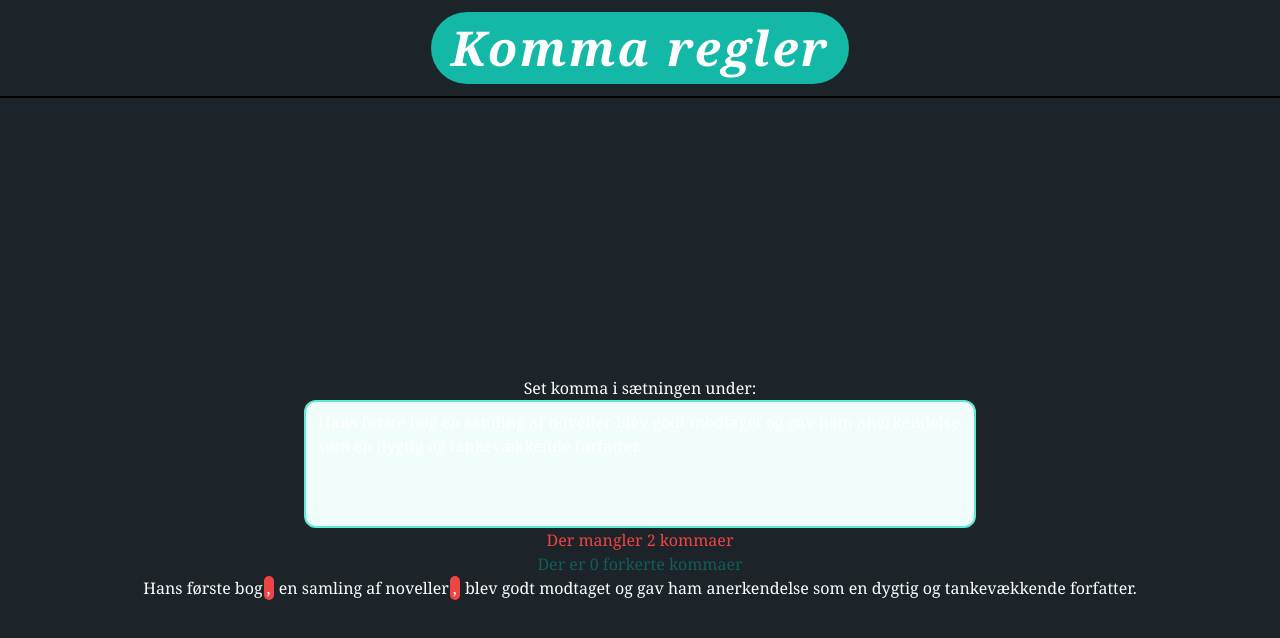
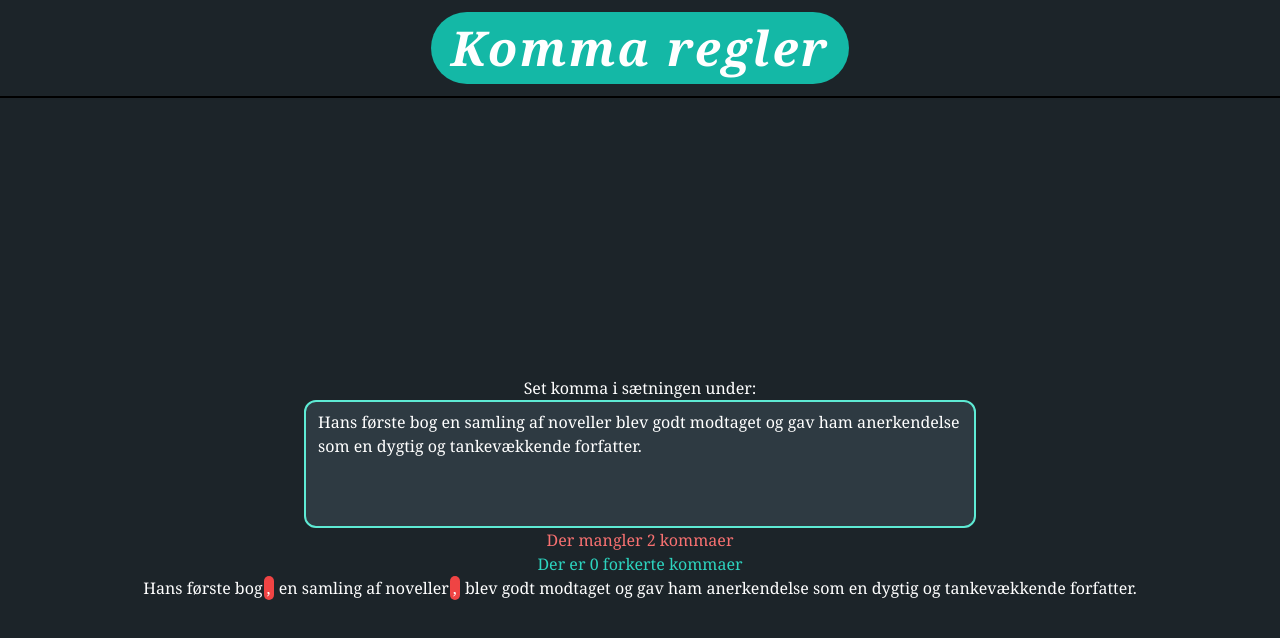
Before and after one commit to Asguho/DDUmini, a SvelteKit app: page /game in a window 1280 px wide. Both pictures are taken after a click on the button "Tjek sætning". Shown: the top 638 px of the page. Built offline with nearby package versions, Linux system fonts and the light colour scheme.

Commit message:
Update SentenceRenderer.svelte

```diff
--- a/src/routes/game/SentenceRenderer.svelte
+++ b/src/routes/game/SentenceRenderer.svelte
@@ -2,7 +2,6 @@
 	import type { Sentence } from '$lib/types';
 	import {
 		cleanCommas,
-		getSentence,
 		getAmountOfMissingCommas,
 		getAmountOfWrongCommas,
 		generateFeedbackHtml
@@ -41,7 +40,7 @@
 	{:else}
 		<h2>Set komma i sætningen under:</h2>
 		<textarea
-			class="flex h-32 w-full max-w-2xl resize-none rounded-xl border-2 border-teal-300 bg-teal-50"
+			class="flex h-32 w-full max-w-2xl resize-none rounded-xl border-2 border-teal-300 bg-[#2e3a42]"
 			bind:value={userInputSentence}
 			oninput={() => {
 				userInputSentence.replace(/,/g, '') == lastInput.replace(/,/g, '')
@@ -51,10 +50,10 @@
 		></textarea>
 		{#if checkSentence}
 			<!-- content here -->
-			<p class={amountOfMissingCommas != 0 ? 'text-red-500' : 'text-teal-800'}>
+			<p class={amountOfMissingCommas != 0 ? 'text-red-400' : 'text-teal-400'}>
 				Der mangler {amountOfMissingCommas} kommaer
 			</p>
-			<p class={amountOfWrongCommas != 0 ? 'text-red-500' : 'text-teal-800'}>
+			<p class={amountOfWrongCommas != 0 ? 'text-red-400' : 'text-teal-400'}>
 				Der er {amountOfWrongCommas} forkerte kommaer
 			</p>
 
```
